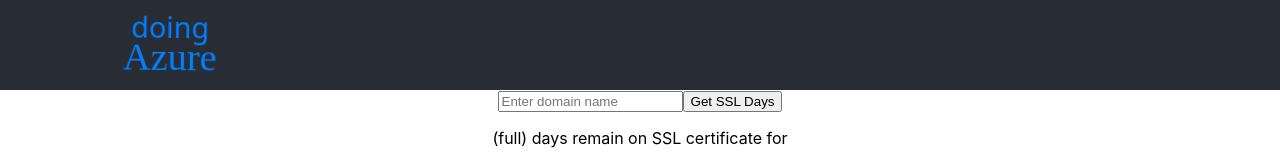
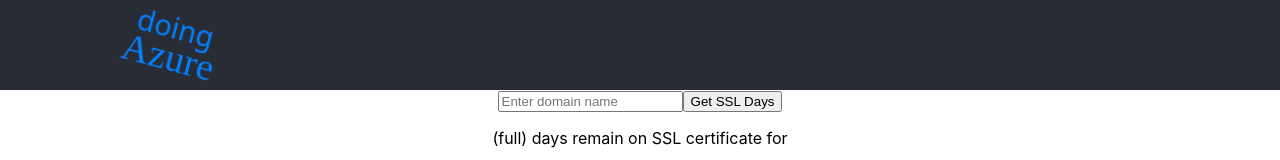
Before and after one commit to doingazure/go10, a React (Create React App) app: page / in a window 1280 px wide. Shown: the top 160 px of the page. Built offline with nearby package versions, Linux system fonts and the light colour scheme.

Commit message:
sloooow down

```diff
--- a/src/App.css
+++ b/src/App.css
@@ -21,7 +21,7 @@
 
 @media (prefers-reduced-motion: no-preference) {
   .App-logo {
-    animation: App-logo-rock 2s infinite linear;
+    animation: App-logo-rock 11s infinite linear;
   }
 }
 
```
